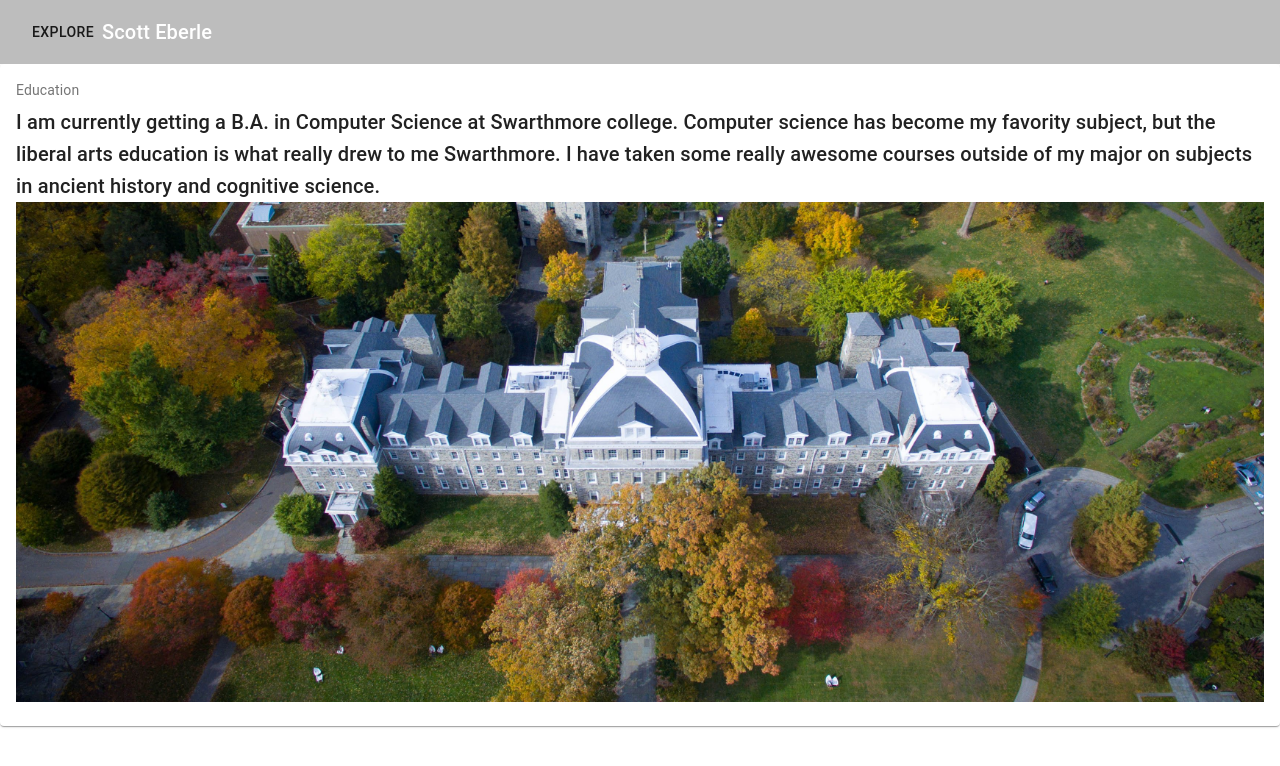
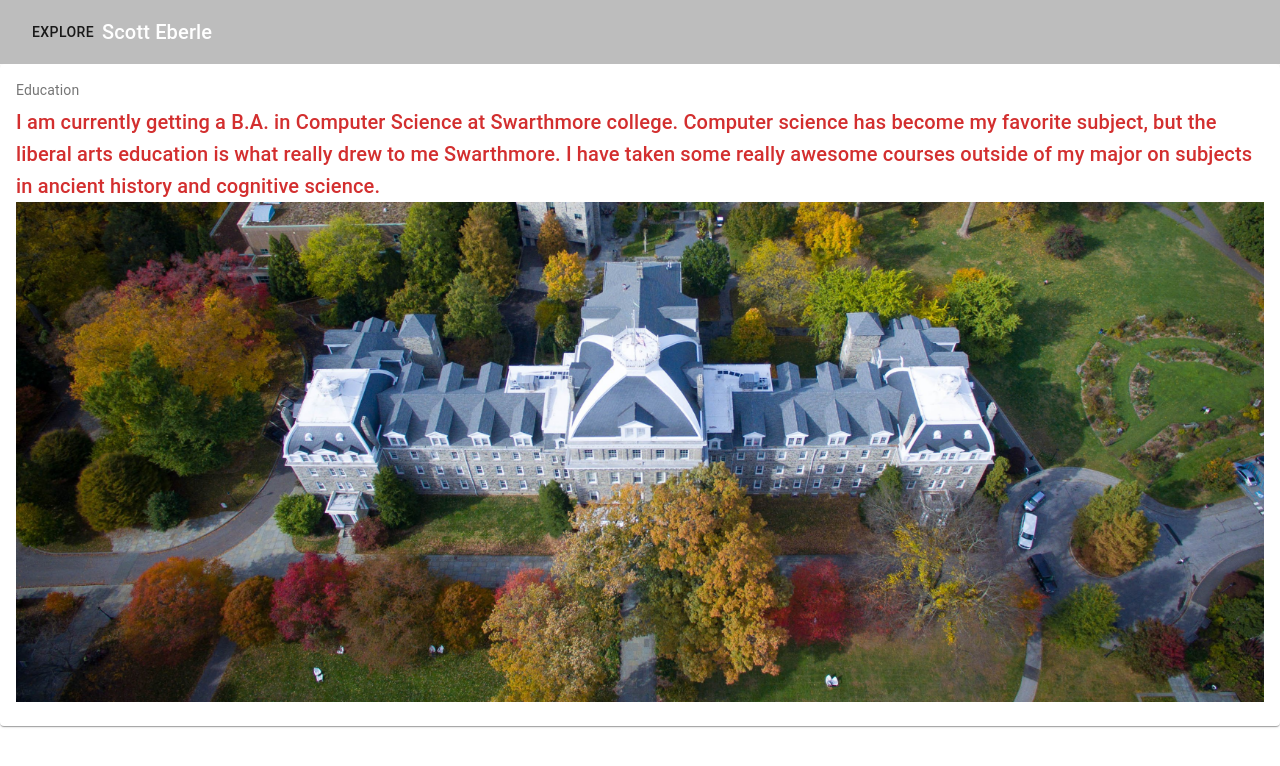
Before and after one commit to seberle19/Personal-Website, a React (Create React App) app: page /Profile in a window 1280 px wide. Shown: the top 766 px of the page. Built offline with nearby package versions, Linux system fonts and the light colour scheme.

Commit message:
Changed font color

```diff
--- a/src/components/AboutComponents/SchoolCard.js
+++ b/src/components/AboutComponents/SchoolCard.js
@@ -4,11 +4,13 @@ import Card from '@material-ui/core/Card';
 import CardContent from '@material-ui/core/CardContent';
 import CardMedia from '@material-ui/core/CardMedia';
 import Typography from '@material-ui/core/Typography';
+import SwatPic from './photos/Swarthmore.jpg';
 
 
 const useStyles = makeStyles({
   root: {
     minWidth: 275,
+    color: '#d32f2f',
   },
 
   title: {
@@ -21,6 +23,9 @@ const useStyles = makeStyles({
     height: 500,
     paddingTop: 0, // 16:9
   },
+  color: {
+    textPrimary: '#d32f2f',
+  }
 });
 
 export default function SimpleCard() {
@@ -35,15 +40,17 @@ export default function SimpleCard() {
         </Typography>
         <Typography variant="h6" component="h3">
           I am currently getting a B.A. in Computer Science at
-          Swarthmore college. Computer science has become my favority subject,
+          Swarthmore college. Computer science has become my favorite subject,
           but the liberal arts education is what really drew to me Swarthmore.
           I have taken some really awesome courses outside of my major on
           subjects in ancient history and cognitive science.
         </Typography>
       <CardMedia
+        component="img"
+        src={SwatPic}
+        alt="Parrish Hall"
+        height="140"
         className={classes.media}
-        image={require("./photos/Swarthmore.jpg")}
-        title="Contemplative Reptile"
       />
       </CardContent>
     </Card>
```
